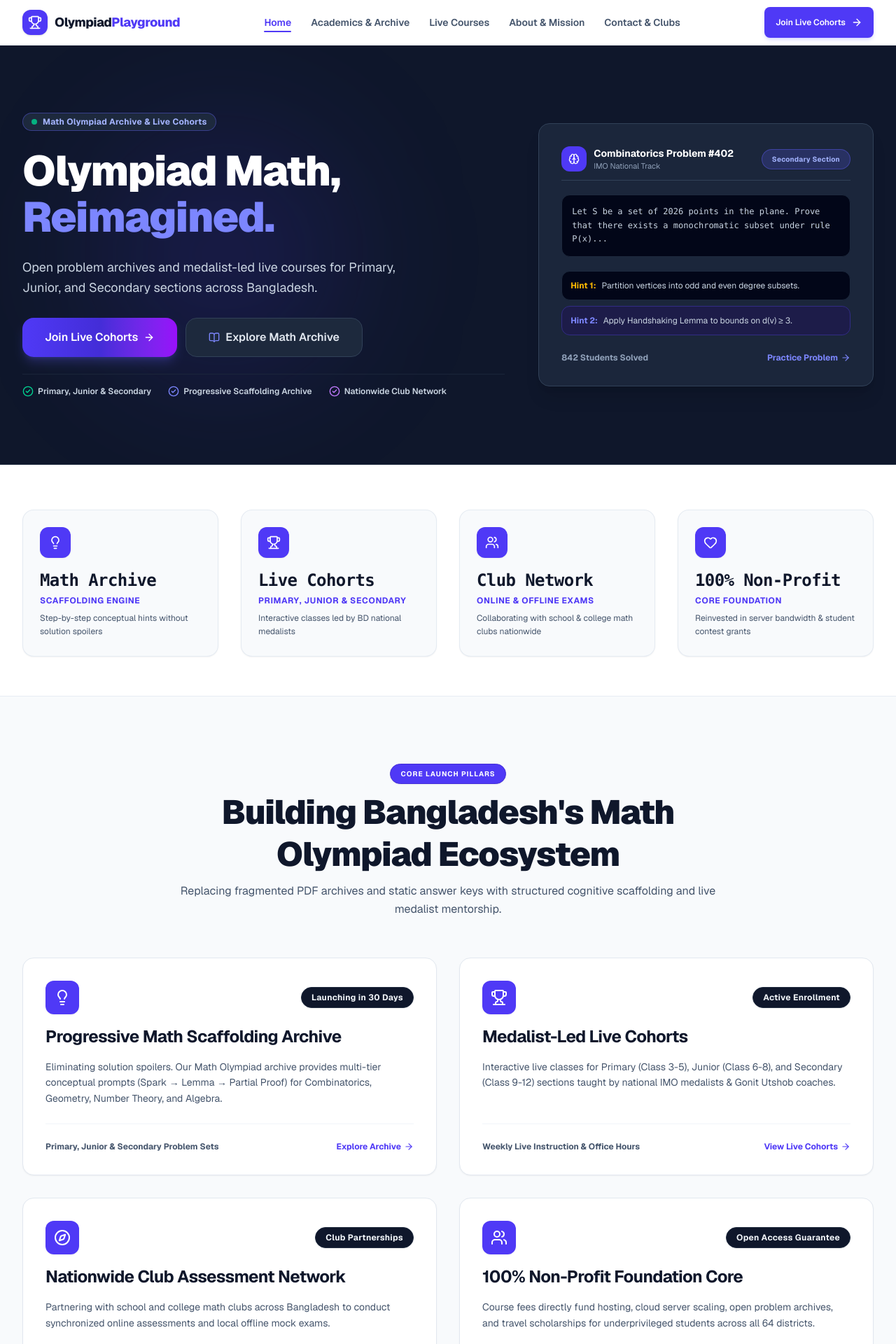
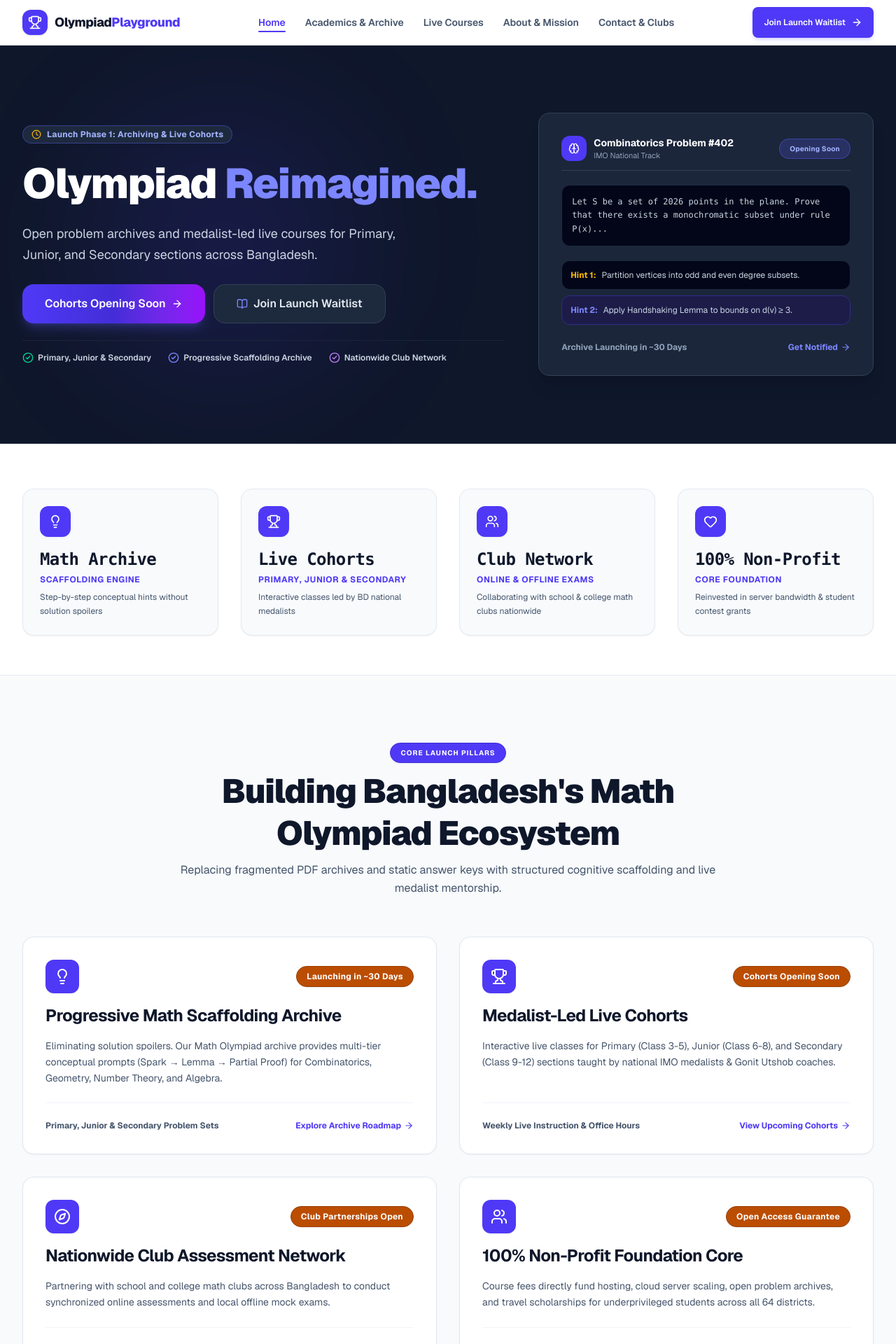
Before and after one commit to ahnaf-asif/olympiad-home, a Next.js app: page / in a window 1280 px wide. Shown: the top 1920 px of the page at 70% size. Built offline with nearby package versions, Linux system fonts and the light colour scheme.

Commit message:
refactor(ui): update hero title to 'Olympiad Reimagined' and frame all CTAs/badges to reflect upcoming launch status

```diff
--- a/app/courses/page.tsx
+++ b/app/courses/page.tsx
@@ -14,8 +14,7 @@ import {
   ArrowRight,
   CheckCircle2,
   Users,
-  Calendar,
-  Sparkles,
+  Clock,
 } from "lucide-react";
 
 export const metadata: Metadata = {
@@ -32,8 +31,8 @@ const mathCohorts = [
     title: "Primary Math Olympiad Foundation",
     description: "Building early numerical intuition, visual geometry logic, pattern recognition, and elementary problem-solving confidence.",
     highlights: ["Visual Logic & Spatial Reasoning", "Elementary Number Patterns", "Weekly Live Classes + Guided Homework"],
-    badge: "Active Enrollment",
-    badgeVariant: "emerald" as const,
+    badge: "Opening Soon",
+    badgeVariant: "amber" as const,
   },
   {
     id: "junior",
@@ -42,7 +41,7 @@ const mathCohorts = [
     title: "Junior Math Olympiad Masterclass",
     description: "Rigorous introductory Combinatorics, Modular Arithmetic, Euclidean Geometry proofs, and Algebraic manipulation for regional & national contests.",
     highlights: ["Modular Arithmetic & Divisibility", "Euclidean Geometry Proofs", "Combinatorial Counting & Pigeonhole"],
-    badge: "Active Enrollment",
+    badge: "Opening Soon",
     badgeVariant: "indigo" as const,
   },
   {
@@ -52,7 +51,7 @@ const mathCohorts = [
     title: "Secondary IMO Track Advanced Camp",
     description: "Advanced proof-based problem solving targeting National Math Olympiad selection and the International Mathematical Olympiad (IMO).",
     highlights: ["Functional Equations & Bounds", "Advanced Invariants & Graph Theory", "IMO Shortlist Proof Techniques"],
-    badge: "Active Enrollment",
+    badge: "Opening Soon",
     badgeVariant: "purple" as const,
   },
 ];
@@ -88,7 +87,7 @@ export default function CoursesPage() {
   return (
     <>
       <PageHeader
-        badge="Live Cohort Programs"
+        badge="Cohorts Opening Soon"
         title="Math Olympiad Live Courses & Assessment Network"
         subtitle="Medalist-led live interactive classes paired with progressive problem scaffolding and nationwide club assessment loops."
       />
@@ -97,8 +96,8 @@ export default function CoursesPage() {
       <section className="py-12 md:py-20 bg-slate-50 border-b border-slate-200/80">
         <div className="mx-auto max-w-7xl px-4 sm:px-6 lg:px-8">
           <SectionHeading
-            badge="Math Olympiad Tracks"
-            title="Cohorts Open for Primary, Junior & Secondary Sections"
+            badge="Upcoming Cohorts"
+            title="Cohorts Launching for Primary, Junior & Secondary Sections"
             subtitle="Structured curricula tailored for every stage of Bangladesh's national Math Olympiad pathway."
           />
 
@@ -113,8 +112,9 @@ export default function CoursesPage() {
                     <span className="text-xs font-mono font-bold text-slate-700 bg-slate-100 px-3 py-1 rounded-full border border-slate-200">
                       {cohort.classRange}
                     </span>
-                    <Badge variant={cohort.badgeVariant} className="text-[11px]">
-                      {cohort.badge}
+                    <Badge variant={cohort.badgeVariant} className="text-[11px] gap-1">
+                      <Clock className="h-3 w-3" />
+                      <span>{cohort.badge}</span>
                     </Badge>
                   </div>
 
@@ -148,7 +148,7 @@ export default function CoursesPage() {
 
                   <Button asChild variant="gradient" size="sm">
                     <Link href="/contact" className="flex items-center gap-1.5">
-                      <span>Enroll Now</span>
+                      <span>Join Waitlist</span>
                       <ArrowRight className="h-3.5 w-3.5" />
                     </Link>
                   </Button>
--- a/components/home/BentoGrid.tsx
+++ b/components/home/BentoGrid.tsx
@@ -10,25 +10,25 @@ const solutions = [
   {
     icon: Lightbulb,
     title: "Progressive Math Scaffolding Archive",
-    badge: "Launching in 30 Days",
+    badge: "Launching in ~30 Days",
     description: "Eliminating solution spoilers. Our Math Olympiad archive provides multi-tier conceptual prompts (Spark → Lemma → Partial Proof) for Combinatorics, Geometry, Number Theory, and Algebra.",
     highlight: "Primary, Junior & Secondary Problem Sets",
-    linkText: "Explore Archive",
+    linkText: "Explore Archive Roadmap",
     linkHref: "/academics",
   },
   {
     icon: Trophy,
     title: "Medalist-Led Live Cohorts",
-    badge: "Active Enrollment",
+    badge: "Cohorts Opening Soon",
     description: "Interactive live classes for Primary (Class 3-5), Junior (Class 6-8), and Secondary (Class 9-12) sections taught by national IMO medalists & Gonit Utshob coaches.",
     highlight: "Weekly Live Instruction & Office Hours",
-    linkText: "View Live Cohorts",
+    linkText: "View Upcoming Cohorts",
     linkHref: "/courses",
   },
   {
     icon: Compass,
     title: "Nationwide Club Assessment Network",
-    badge: "Club Partnerships",
+    badge: "Club Partnerships Open",
     description: "Partnering with school and college math clubs across Bangladesh to conduct synchronized online assessments and local offline mock exams.",
     highlight: "School & College Club Exam League",
     linkText: "Partner With Us",
@@ -69,7 +69,7 @@ export function BentoGrid() {
                     <div className="flex h-10 w-10 md:h-12 md:w-12 items-center justify-center rounded-xl bg-indigo-600 text-white shadow-xs">
                       <Icon className="h-5 w-5 md:h-6 md:w-6" />
                     </div>
-                    <Badge variant="dark" className="text-[10px] md:text-xs">
+                    <Badge variant="amber" className="text-[10px] md:text-xs">
                       {item.badge}
                     </Badge>
                   </div>
--- a/components/home/HeroSection.tsx
+++ b/components/home/HeroSection.tsx
@@ -2,7 +2,7 @@
 
 import React from "react";
 import Link from "next/link";
-import { ArrowRight, BookOpen, Brain, CheckCircle2 } from "lucide-react";
+import { ArrowRight, BookOpen, Brain, CheckCircle2, Clock } from "lucide-react";
 import { Button } from "@/components/ui/Button";
 import { Badge } from "@/components/ui/Badge";
 
@@ -20,14 +20,13 @@ export function HeroSection() {
 
             {/* Status Badge */}
             <Badge variant="indigo" className="py-1 px-3 text-[11px] sm:text-xs font-bold gap-2 bg-slate-800 text-indigo-300 border border-indigo-500/40 shadow-xs">
-              <span className="flex h-2 w-2 rounded-full bg-emerald-400 animate-pulse" />
-              <span>Math Olympiad Archive & Live Cohorts</span>
+              <Clock className="h-3.5 w-3.5 text-amber-400" />
+              <span>Launch Phase 1: Archiving & Live Cohorts</span>
             </Badge>
 
-            {/* Short Punchy Headline */}
+            {/* Headline */}
             <h1 className="text-4xl sm:text-5xl lg:text-6xl font-black text-white tracking-tight leading-[1.1]">
-              Olympiad Math, <br className="hidden sm:inline" />
-              <span className="text-indigo-400">Reimagined.</span>
+              Olympiad <span className="text-indigo-400">Reimagined.</span>
             </h1>
 
             {/* Subheadline */}
@@ -39,15 +38,15 @@ export function HeroSection() {
             <div className="flex flex-col sm:flex-row items-stretch sm:items-center gap-3 w-full sm:w-auto pt-1">
               <Button asChild variant="gradient" size="lg" className="shadow-lg shadow-indigo-500/25">
                 <Link href="/courses" className="flex items-center justify-center gap-2">
-                  <span>Join Live Cohorts</span>
+                  <span>Cohorts Opening Soon</span>
                   <ArrowRight className="h-4 w-4" />
                 </Link>
               </Button>
 
               <Button asChild variant="outline" size="lg" className="border-slate-700 bg-slate-800 text-slate-200 hover:bg-slate-700 hover:text-white">
-                <Link href="/academics" className="flex items-center justify-center gap-2">
+                <Link href="/contact" className="flex items-center justify-center gap-2">
                   <BookOpen className="h-4 w-4 text-indigo-400" />
-                  <span>Explore Math Archive</span>
+                  <span>Join Launch Waitlist</span>
                 </Link>
               </Button>
             </div>
@@ -70,7 +69,7 @@ export function HeroSection() {
 
           </div>
 
-          {/* Right Column: Hero Showcase Card (Desktop Only to eliminate mobile cognitive clutter) */}
+          {/* Right Column: Hero Showcase Card (Desktop Only) */}
           <div className="hidden lg:block lg:col-span-5">
             <div className="rounded-2xl bg-slate-800/90 p-6 md:p-8 shadow-xl border border-slate-700 flex flex-col gap-5">
 
@@ -87,7 +86,7 @@ export function HeroSection() {
                   </div>
                 </div>
                 <Badge variant="indigo" className="text-[10px] bg-indigo-500/20 text-indigo-300 border-indigo-500/40">
-                  Secondary Section
+                  Opening Soon
                 </Badge>
               </div>
 
@@ -107,9 +106,9 @@ export function HeroSection() {
               </div>
 
               <div className="pt-1 flex items-center justify-between text-xs font-bold">
-                <span className="text-slate-400">842 Students Solved</span>
-                <Link href="/academics" className="text-indigo-400 hover:text-indigo-300 flex items-center gap-1">
-                  <span>Practice Problem</span>
+                <span className="text-slate-400">Archive Launching in ~30 Days</span>
+                <Link href="/contact" className="text-indigo-400 hover:text-indigo-300 flex items-center gap-1">
+                  <span>Get Notified</span>
                   <ArrowRight className="h-3.5 w-3.5" />
                 </Link>
               </div>
--- a/components/navigation/MobileDrawer.tsx
+++ b/components/navigation/MobileDrawer.tsx
@@ -93,10 +93,10 @@ export function MobileDrawer({ isOpen, onClose }: MobileDrawerProps) {
 
             {/* Bottom Section */}
             <div className="pt-6 border-t border-slate-100 flex flex-col gap-3">
-              <div className="rounded-xl bg-slate-50 p-4 border border-slate-200/60 flex items-center gap-3">
-                <div className="h-2 w-2 rounded-full bg-emerald-500 animate-pulse" />
-                <span className="text-xs font-semibold text-slate-600">
-                  Primary, Junior & Secondary Cohorts Open
+              <div className="rounded-xl bg-amber-50 p-4 border border-amber-200/80 flex items-center gap-3">
+                <div className="h-2 w-2 rounded-full bg-amber-500 animate-pulse" />
+                <span className="text-xs font-semibold text-amber-900">
+                  Primary, Junior & Secondary Cohorts Launching Soon
                 </span>
               </div>
 
@@ -106,8 +106,8 @@ export function MobileDrawer({ isOpen, onClose }: MobileDrawerProps) {
                 className="w-full justify-between"
                 onClick={onClose}
               >
-                <Link href="/courses">
-                  <span>Join Live Cohorts</span>
+                <Link href="/contact">
+                  <span>Join Launch Waitlist</span>
                   <ArrowRight className="h-4 w-4" />
                 </Link>
               </Button>
--- a/components/navigation/Navbar.tsx
+++ b/components/navigation/Navbar.tsx
@@ -63,8 +63,8 @@ export function Navbar() {
           {/* Desktop Right CTA */}
           <div className="hidden lg:flex items-center gap-4">
             <Button asChild variant="default" size="sm">
-              <Link href="/courses" className="flex items-center gap-2">
-                <span>Join Live Cohorts</span>
+              <Link href="/contact" className="flex items-center gap-2">
+                <span>Join Launch Waitlist</span>
                 <ArrowRight className="h-4 w-4" />
               </Link>
             </Button>
```
